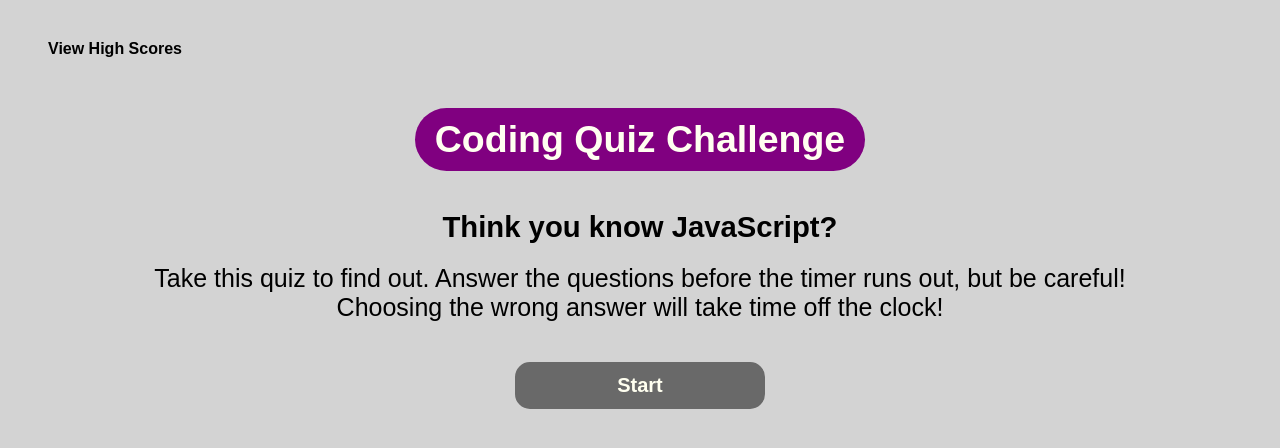
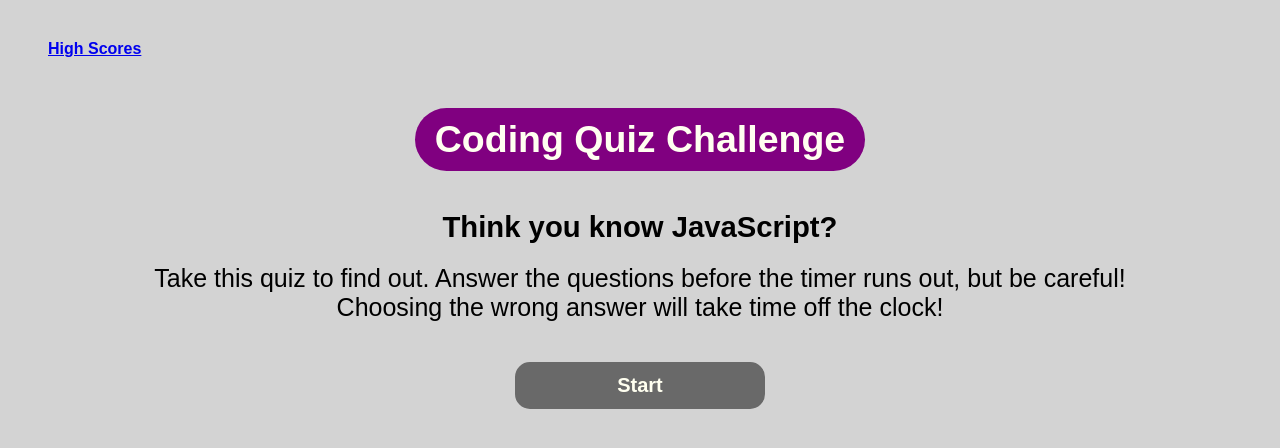
Before and after one commit to cbiertz/js-quiz, a plain HTML site: page index.html in a window 1280 px wide. Drawn offline with Linux system fonts and the light colour scheme.

Commit message:
added index.html

```diff
--- a/index.html
+++ b/index.html
@@ -9,7 +9,7 @@
 <body>
     <header>
         <div>
-            View High Scores
+            <a href="./high-scores.html">High Scores</a>
         </div>
         <div>
             <div id="countdown"></div>
```
